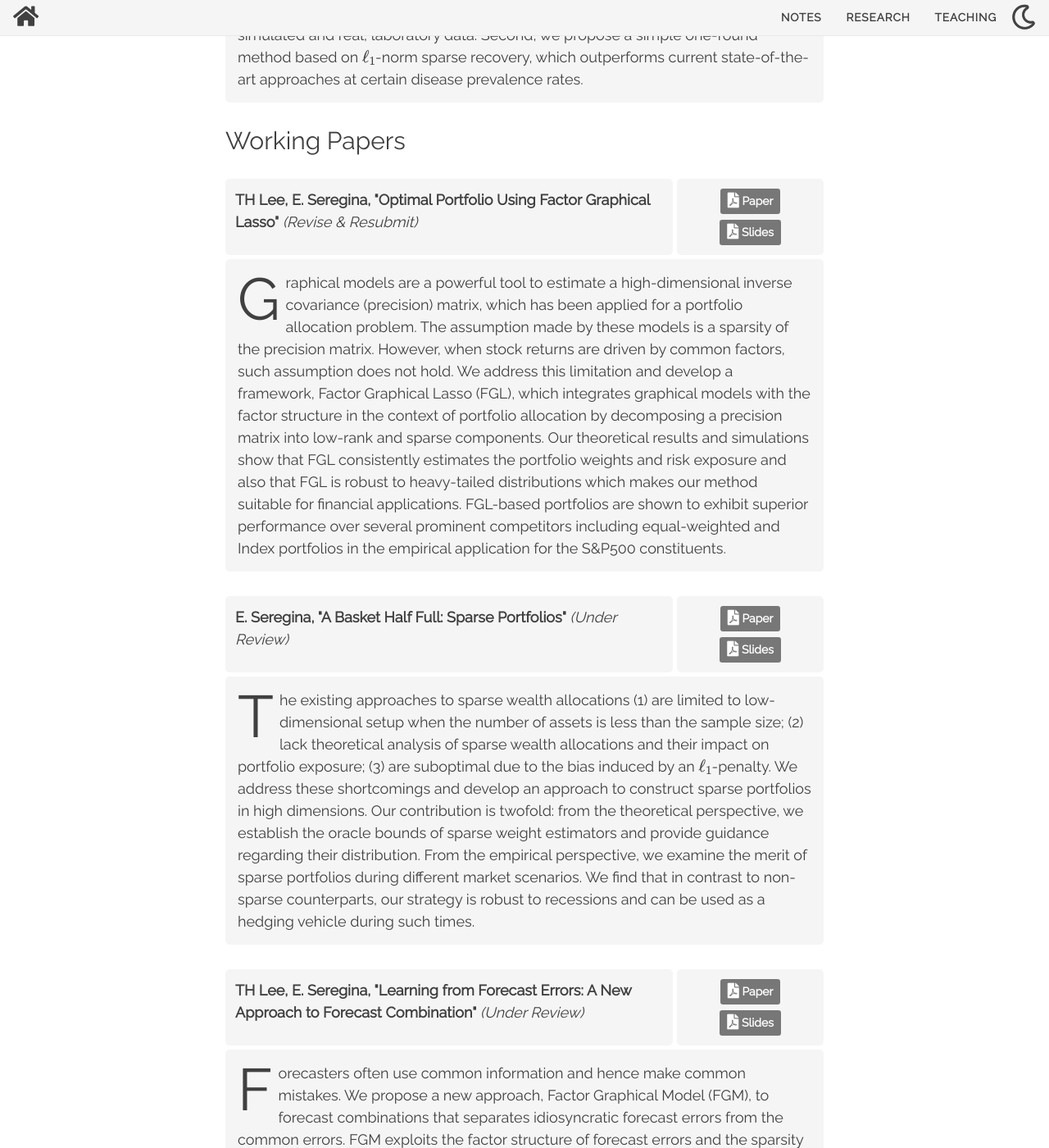
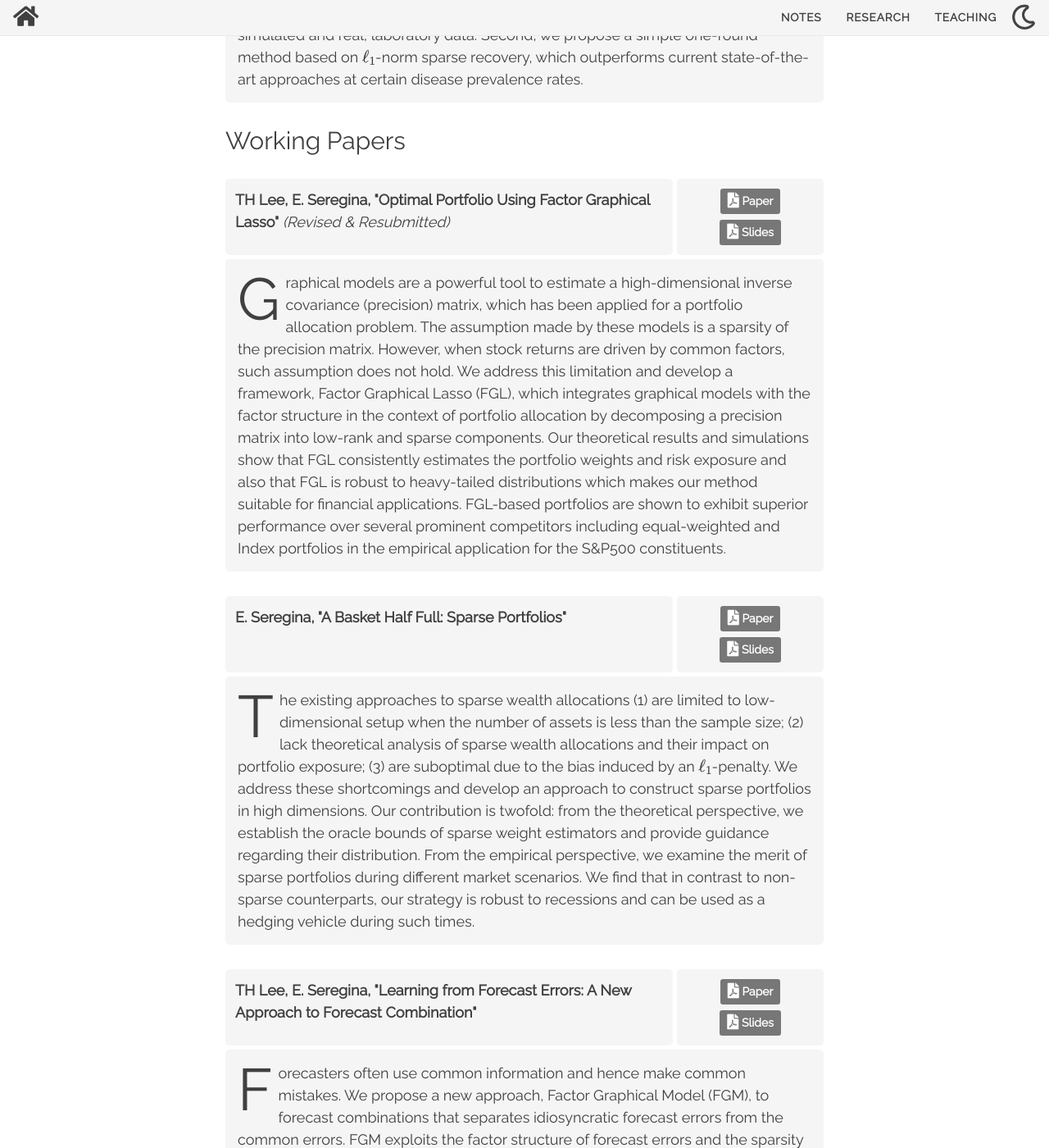
Before and after one commit to ekat92/ekat92.github.io, a Jekyll site: the page built from Working.md, in a window 1280 px wide and 1400 px high, scrolled down 674 px. Shown: the whole window at 82% size. Built offline with Jekyll 4.4.1, drawn with Linux system fonts in a browser that asks for light colours; nearby versions of some CDN libraries; formulas are drawn with MathJax 3.

Commit message:
updated info on papers

```diff
--- a/Working.md
+++ b/Working.md
@@ -73,7 +73,7 @@ grid-row: 1/2;
 
 <div class="wrapper">
   <div class="item1">
-    <b>TH Lee, E. Seregina, "Optimal Portfolio Using Factor Graphical Lasso"</b> <i>(Revise & Resubmit)</i>
+    <b>TH Lee, E. Seregina, "Optimal Portfolio Using Factor Graphical Lasso"</b> <i>(Revised & Resubmitted)</i>
   </div>
   <div class="item2">
     <p class="dropcap">G</p>raphical models are a powerful tool to estimate a high-dimensional inverse covariance (precision) matrix, which has been applied for a portfolio allocation problem. The assumption made by these models is a sparsity of the precision matrix. However, when stock returns are driven by common factors, such assumption does not hold. We address this limitation and develop a framework, Factor Graphical Lasso (FGL), which integrates graphical models with the factor structure in the context of portfolio allocation by decomposing a precision matrix into low-rank and sparse components. Our theoretical results and simulations show that FGL consistently estimates the portfolio weights and risk exposure and also that FGL is robust to heavy-tailed distributions which makes our method suitable for financial applications. FGL-based portfolios are shown to exhibit superior performance over several prominent competitors including equal-weighted and Index portfolios in the empirical application for the S&P500 constituents.
@@ -89,7 +89,7 @@ grid-row: 1/2;
 <span style="display:block; height: 0px;"></span>
 <div class="wrapper">
   <div class="item1">
-    <b>E. Seregina, "A Basket Half Full: Sparse Portfolios"</b> <i>(Under Review)</i>
+    <b>E. Seregina, "A Basket Half Full: Sparse Portfolios"</b>
   </div>
   <div class="item2">
     <p class="dropcap">T</p>he existing approaches to sparse wealth allocations (1) are limited to low-dimensional setup when the number of assets is less than the sample size; (2) lack theoretical analysis of sparse wealth allocations and their impact on portfolio exposure; (3) are suboptimal due to the bias induced by an $\ell_1$-penalty. We address these shortcomings and develop an approach to construct sparse portfolios in high dimensions. Our contribution is twofold: from the theoretical perspective, we establish the oracle bounds of sparse weight estimators and provide guidance regarding their distribution. From the empirical perspective, we examine the merit of sparse portfolios during different market scenarios. We find that in contrast to non-sparse counterparts, our strategy is robust to recessions and can be used as a hedging vehicle during such times.
@@ -106,7 +106,7 @@ grid-row: 1/2;
 
 <div class="wrapper">
   <div class="item1">
-    <b>TH Lee, E. Seregina, "Learning from Forecast Errors: A New Approach to Forecast Combination"</b> <i>(Under Review)</i>
+    <b>TH Lee, E. Seregina, "Learning from Forecast Errors: A New Approach to Forecast Combination"</b>
   </div>
   <div class="item2">
     <p class="dropcap">F</p>orecasters often use common information and hence make common mistakes. We propose a new approach, Factor Graphical Model (FGM), to forecast combinations that separates idiosyncratic forecast errors from the common errors. FGM exploits the factor structure of forecast errors and the sparsity of the precision matrix of the idiosyncratic errors. We prove the consistency of forecast combination weights and mean squared forecast error estimated using FGM, supporting the results with extensive simulations. Empirical applications to forecasting macroeconomic series shows that forecast combination using FGM outperforms combined forecasts using equal weights and graphical models without incorporating factor structure of forecast errors.
```
